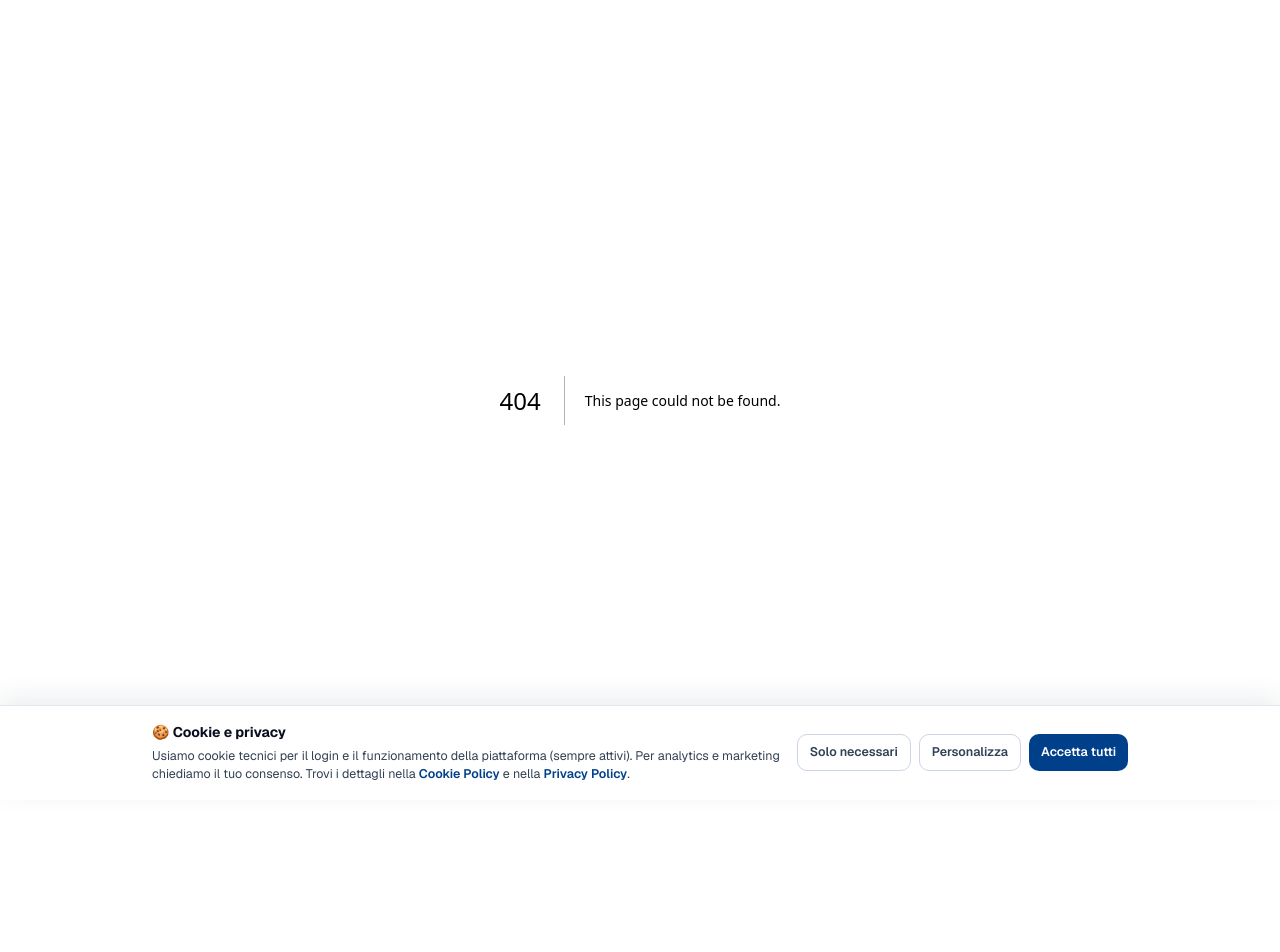
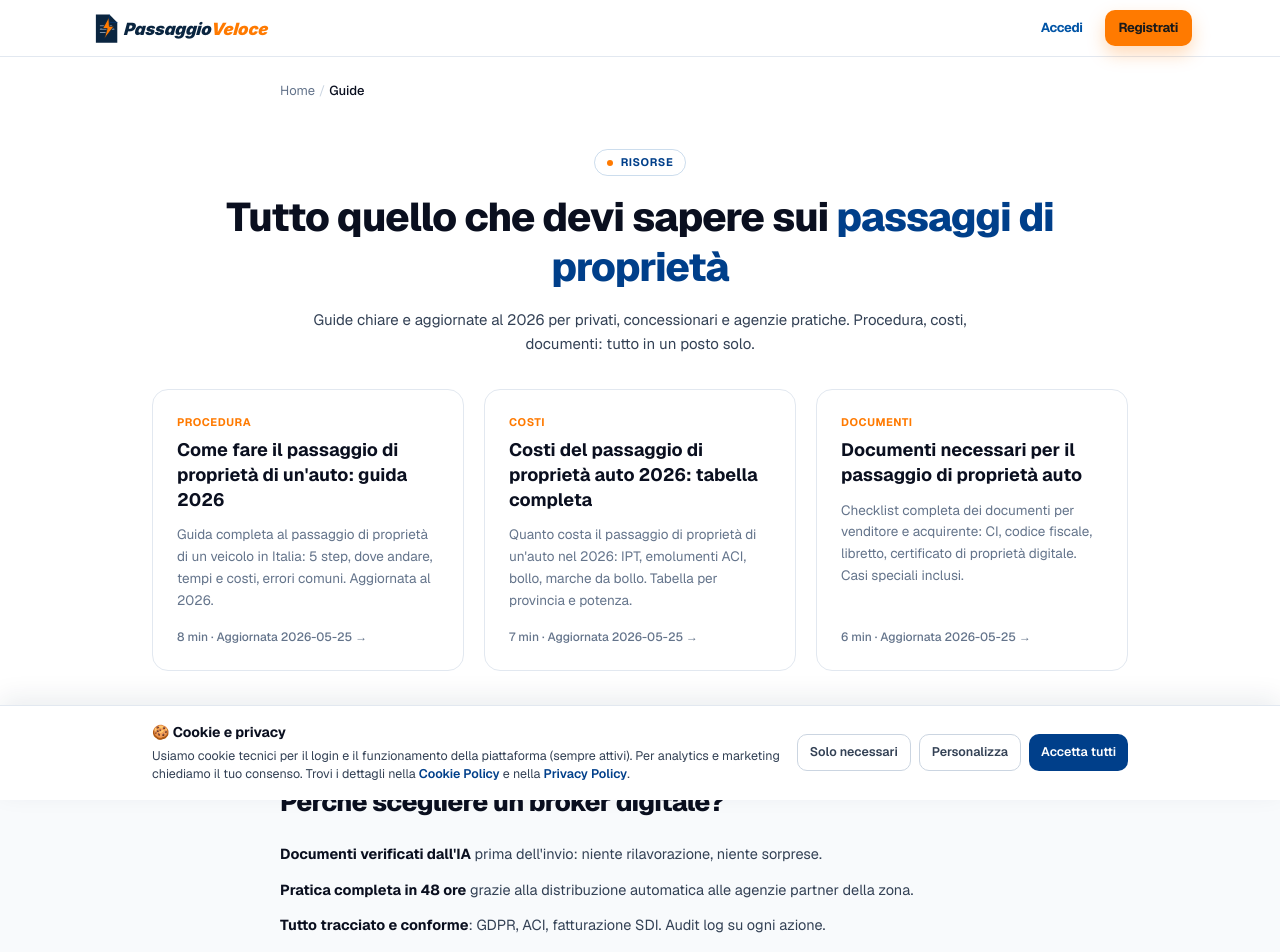
Before and after one commit to Saiols/passaggio-veloce, a Next.js app in the folder apps/piattaforma/: page /guide in a window 1280 px wide. Before the commit this address had no page. Shown: the top 952 px of the page. Before the commit the page ends 800 px from the top, so only its background shows below. Built offline with nearby package versions, Linux system fonts and the light colour scheme.

Commit message:
feat(guide): hub /guide con CollectionPage schema e grid 3 pillar

```diff
--- /dev/null
+++ b/apps/piattaforma/src/app/guide/page.tsx
@@ -0,0 +1,115 @@
+import type { Metadata } from 'next';
+import Link from 'next/link';
+import { SiteHeader } from '@/components/site-header';
+import { SiteFooter } from '@/components/site-footer';
+import { Breadcrumbs } from '@/components/guide/Breadcrumbs';
+import { GuideFooterCta } from '@/components/guide/GuideFooterCta';
+import { JsonLd } from '@/lib/seo/JsonLdScript';
+import { GUIDES } from '@/lib/seo/guides';
+import { siteUrl } from '@/lib/seo/brand';
+import { collectionPageJsonLd } from '@/lib/seo/jsonLd';
+
+export const metadata: Metadata = {
+  title: 'Guide ai passaggi di proprietà auto',
+  description:
+    'Guide complete e aggiornate sui passaggi di proprietà: come fare, costi 2026, documenti necessari. Utile per privati, dealer e agenzie pratiche.',
+  alternates: { canonical: '/guide' },
+  openGraph: {
+    title: 'Guide ai passaggi di proprietà auto · Passaggio Veloce',
+    description:
+      'Guide complete e aggiornate sui passaggi di proprietà auto: procedura, costi, documenti.',
+    url: '/guide',
+  },
+};
+
+export default function GuideHubPage() {
+  return (
+    <main className="flex min-h-screen flex-col bg-white">
+      <SiteHeader />
+      <JsonLd
+        data={collectionPageJsonLd({
+          url: siteUrl('/guide'),
+          name: 'Guide ai passaggi di proprietà auto',
+          description: 'Lista delle guide pillar di Passaggio Veloce.',
+          items: GUIDES.map((g) => ({ url: siteUrl(g.url), name: g.title })),
+        })}
+      />
+      <Breadcrumbs
+        items={[
+          { name: 'Home', url: siteUrl('/') },
+          { name: 'Guide', url: siteUrl('/guide') },
+        ]}
+      />
+
+      <section className="mx-auto w-full max-w-4xl px-5 pb-8 pt-8 sm:px-6 sm:pt-12">
+        <div className="text-center">
+          <span className="inline-flex items-center gap-2 rounded-full border border-pv-navy-600/20 bg-pv-navy-50 px-3 py-1 text-[11px] font-bold uppercase tracking-wider text-pv-navy-700">
+            <span className="h-1.5 w-1.5 rounded-full bg-pv-orange-500" />
+            Risorse
+          </span>
+          <h1 className="mt-4 text-[32px] font-extrabold leading-tight tracking-tight text-pv-navy-900 sm:text-[40px]">
+            Tutto quello che devi sapere sui{' '}
+            <span className="text-pv-navy-700">passaggi di proprietà</span>
+          </h1>
+          <p className="mx-auto mt-4 max-w-2xl text-[15px] leading-relaxed text-pv-slate-700">
+            Guide chiare e aggiornate al 2026 per privati, concessionari e agenzie pratiche.
+            Procedura, costi, documenti: tutto in un posto solo.
+          </p>
+        </div>
+      </section>
+
+      <section className="mx-auto w-full max-w-5xl px-5 pb-12 sm:px-6">
+        <div className="grid grid-cols-1 gap-5 sm:grid-cols-2 lg:grid-cols-3">
+          {GUIDES.map((g) => (
+            <Link
+              key={g.slug}
+              href={g.url}
+              className="group flex h-full flex-col rounded-[16px] border border-pv-slate-200 bg-white p-6 transition-colors hover:border-pv-navy-300 hover:bg-pv-navy-50"
+            >
+              <span className="text-[11px] font-bold uppercase tracking-wider text-pv-orange-500">
+                {g.category}
+              </span>
+              <h2 className="mt-2 text-[18px] font-bold leading-snug text-pv-navy-900 group-hover:text-pv-navy-700">
+                {g.title}
+              </h2>
+              <p className="mt-3 flex-1 text-[13.5px] leading-relaxed text-pv-slate-500">
+                {g.metaDescription}
+              </p>
+              <p className="mt-4 text-[12px] font-medium text-pv-slate-500">
+                {g.readingTimeMin} min · Aggiornata {g.lastModified} →
+              </p>
+            </Link>
+          ))}
+        </div>
+      </section>
+
+      <section className="bg-pv-slate-50">
+        <div className="mx-auto w-full max-w-3xl px-5 py-12 sm:px-6 sm:py-16">
+          <h2 className="text-[22px] font-extrabold tracking-tight text-pv-navy-900 sm:text-[26px]">
+            Perché scegliere un broker digitale?
+          </h2>
+          <ul className="mt-5 space-y-3 text-[14.5px] leading-relaxed text-pv-slate-700">
+            <li>
+              <strong className="text-pv-navy-900">Documenti verificati dall&apos;IA</strong> prima
+              dell&apos;invio: niente rilavorazione, niente sorprese.
+            </li>
+            <li>
+              <strong className="text-pv-navy-900">Pratica completa in 48 ore</strong> grazie
+              alla distribuzione automatica alle agenzie partner della zona.
+            </li>
+            <li>
+              <strong className="text-pv-navy-900">Tutto tracciato e conforme</strong>:
+              GDPR, ACI, fatturazione SDI. Audit log su ogni azione.
+            </li>
+          </ul>
+          <p className="mt-6 text-[13px] text-pv-slate-500">
+            Scopri <Link href="/" className="font-bold text-pv-navy-700 hover:underline">come funziona Passaggio Veloce</Link>.
+          </p>
+        </div>
+      </section>
+
+      <GuideFooterCta />
+      <SiteFooter />
+    </main>
+  );
+}
```
